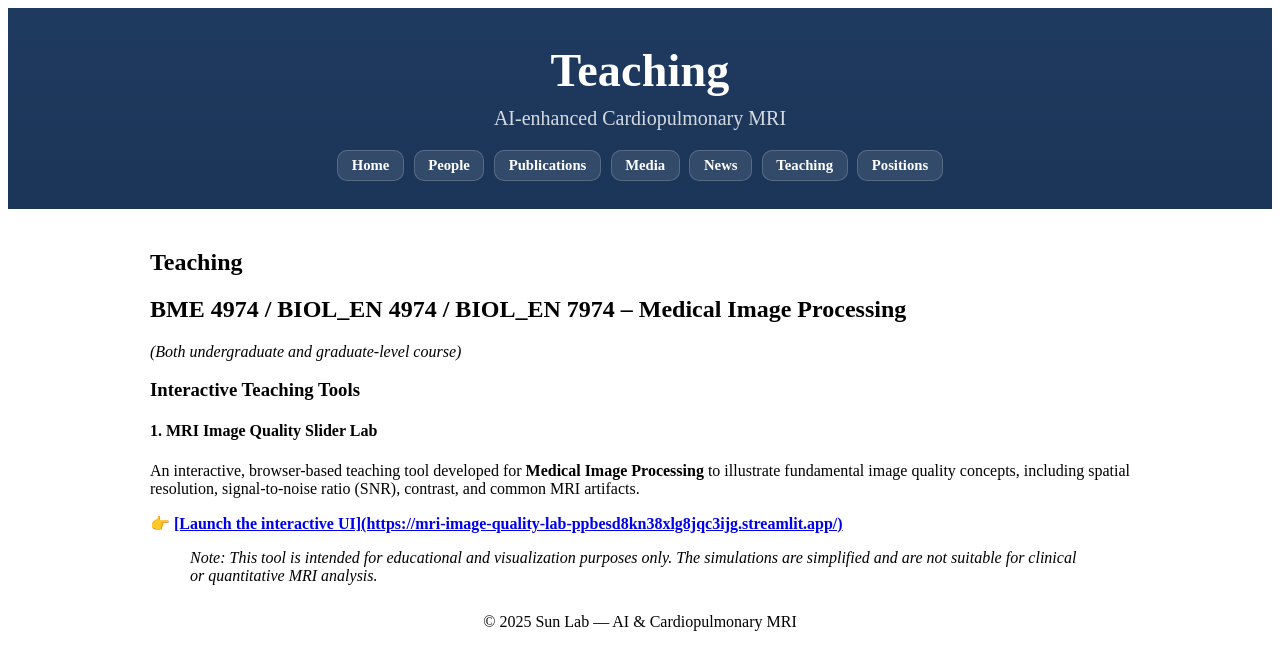
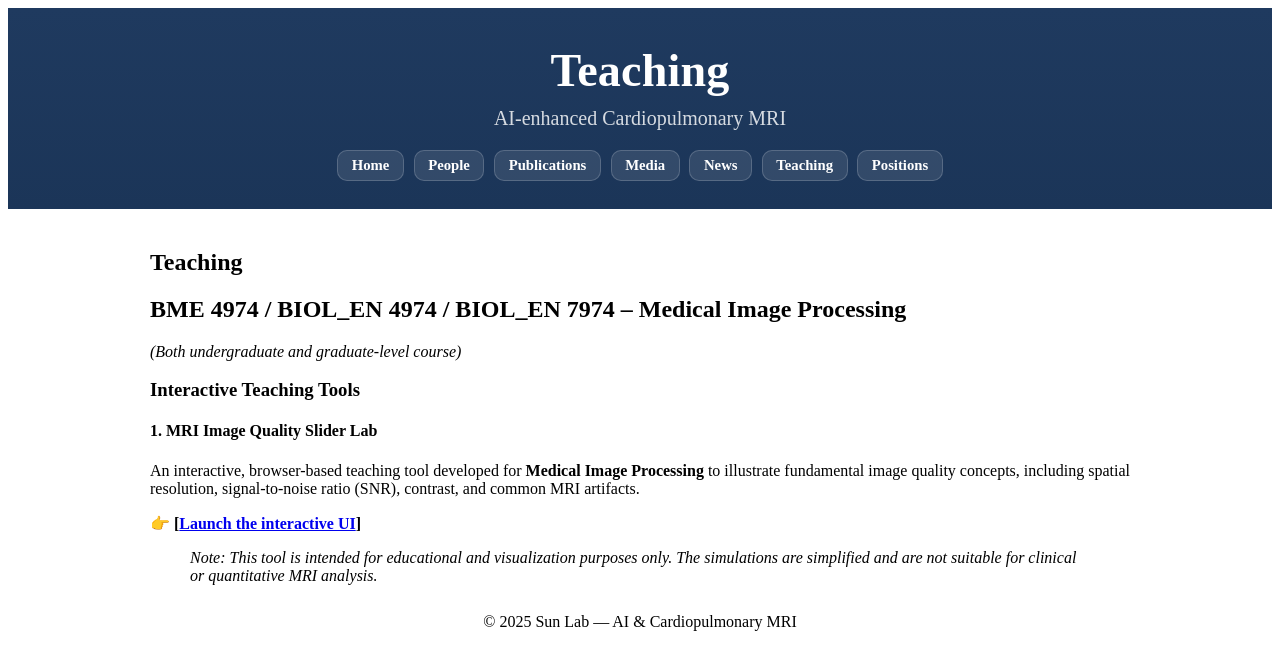
Before and after one commit to MRImagingLab/research, a Jekyll site: the page built from teaching.md, in a window 1280 px wide. Shown: the top 670 px of the page. Built offline with Jekyll 4.4.1, drawn with Linux system fonts in a browser that asks for light colours; part of the change alters nothing that is shown.

Commit message:
Update teaching.md

```diff
--- a/teaching.md
+++ b/teaching.md
@@ -16,6 +16,6 @@ permalink: /teaching
 #### 1. MRI Image Quality Slider Lab
 An interactive, browser-based teaching tool developed for **Medical Image Processing** to illustrate fundamental image quality concepts, including spatial resolution, signal-to-noise ratio (SNR), contrast, and common MRI artifacts.
 
-👉 **[[Launch the interactive UI](https://mri-image-quality-lab-ppbesd8kn38xlg8jqc3ijg.streamlit.app/)](https://mri-image-quality-lab-2tvyt2uctfuzgfvj3kzptp.streamlit.app/)**
+👉 **[[Launch the interactive UI](https://mri-image-quality-lab-ppbesd8kn38xlg8jqc3ijg.streamlit.app/)]**
 
 > *Note: This tool is intended for educational and visualization purposes only. The simulations are simplified and are not suitable for clinical or quantitative MRI analysis.*
```
